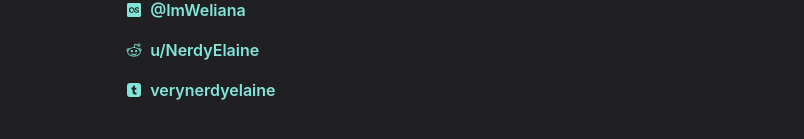
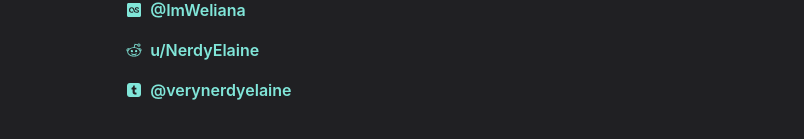
Before and after one commit to NerdyElaine/elaines-personal-website, a Next.js app: page / in a window 1280 px wide. Shown: the part 669-808 px from the top of the page, without its empty margins (243-1047 px from the left). Built offline with nearby package versions, Linux system fonts and the light colour scheme.

Commit message:
added @ to tumblr username

```diff
--- a/pages/index.js
+++ b/pages/index.js
@@ -112,7 +112,7 @@ const Page = () => {
                 colorScheme="teal"
                 leftIcon={<IoLogoTumblr />}
               >
-                verynerdyelaine
+                @verynerdyelaine
               </Button>
             </Link>
           </ListItem>
```
